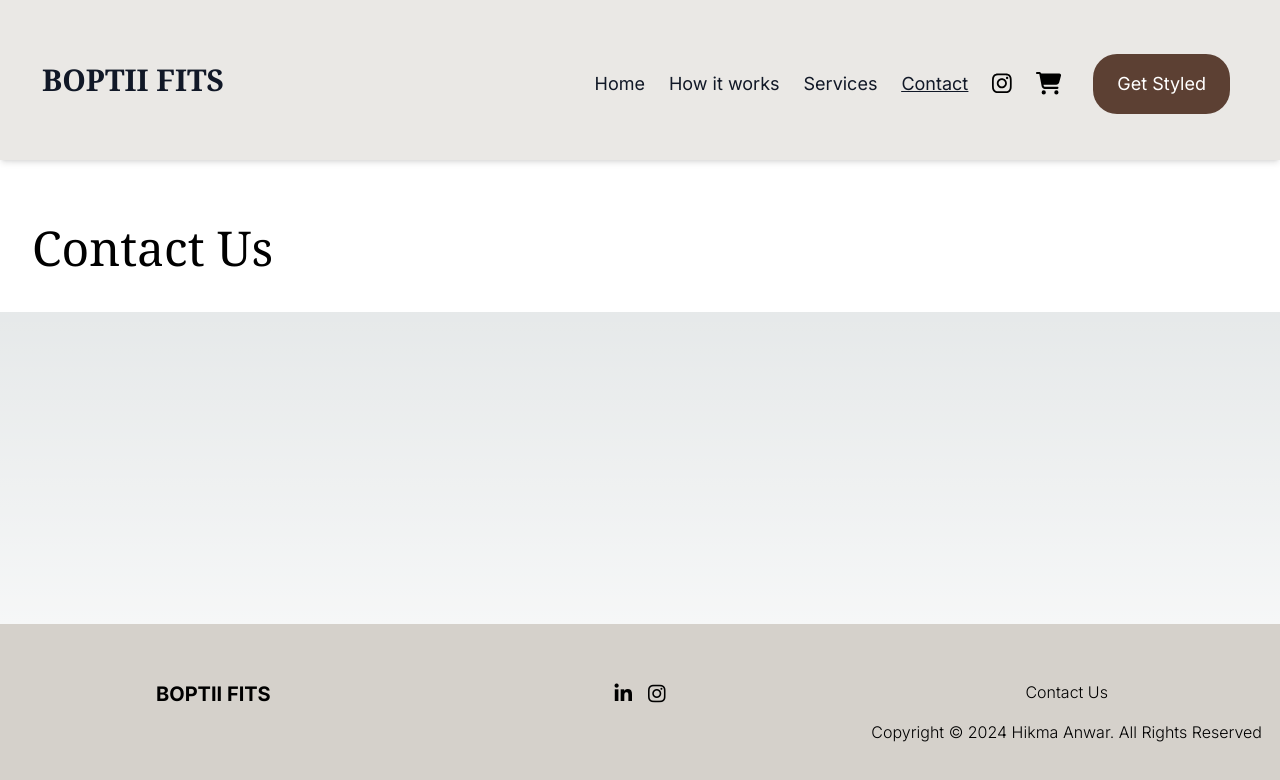
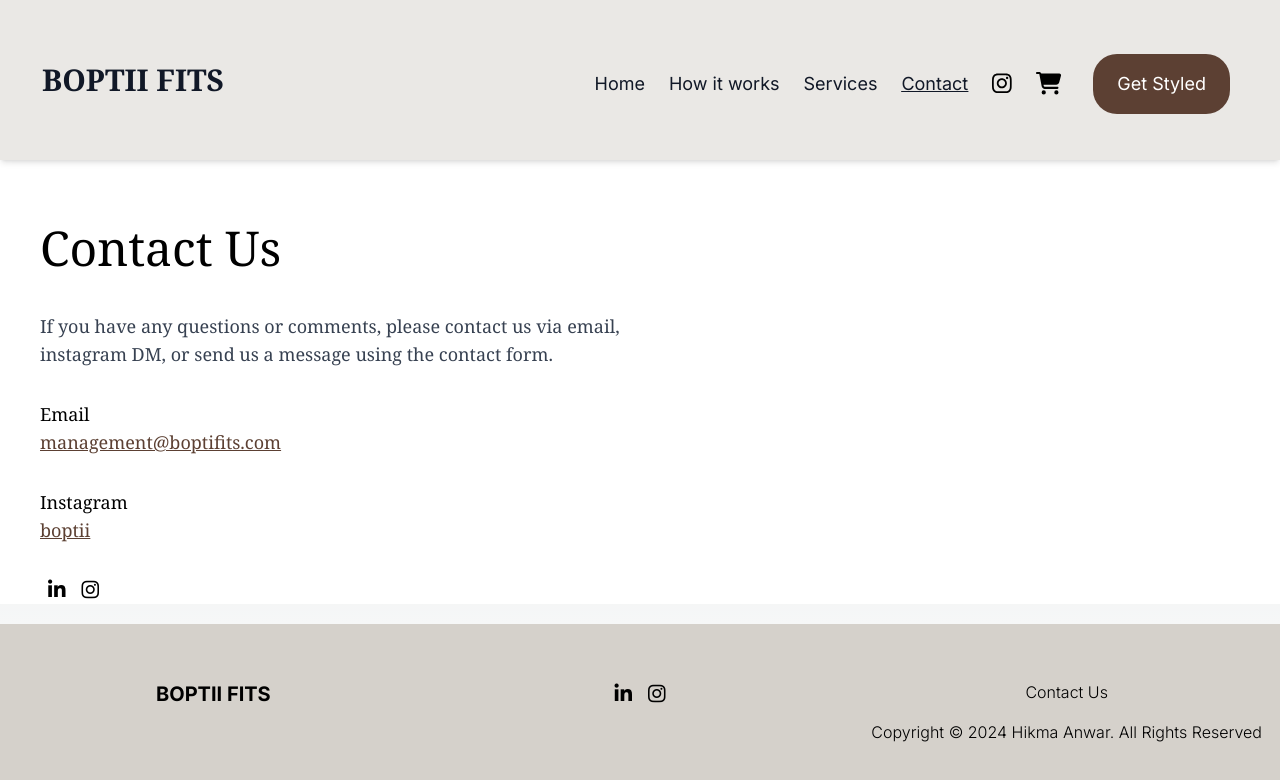
Before and after one commit to HikmaAnwar/boptii-fitss, a Next.js app: page /contact in a window 1280 px wide. Shown: the top 780 px of the page. Built offline with nearby package versions, Linux system fonts and the light colour scheme.

Commit message:
feat: created a new page for contact

```diff
--- a/src/app/contact/page.jsx
+++ b/src/app/contact/page.jsx
@@ -1,12 +1,53 @@
 "use client";
 import { useState } from "react";
+import Link from "next/link";
 
 const Contact = () => {
   return (
     <div className="bg-white ">
       <div className=" flex flex-col lg:flex-row">
-        <div className="mt-56 ml-8 mb-10 font-serif text-black w-1/2">
-          <h1 className="text-black text-5xl font-normal">Contact Us</h1>
+        <div className="mt-56 ml-10  font-serif text-black w-1/2">
+          <h1 className="text-black text-5xl mb-10">Contact Us</h1>
+          <p className="text-lg mb-6 text-gray-700">
+            If you have any questions or comments, please contact us via email,
+            instagram DM, or send us a message using the contact form.
+          </p>
+          <div className="text-black text-lg py-2">
+            <h3>Email</h3>
+            <Link
+              href="https://mailto/management@boptifits.com"
+              target="_blank"
+              className="text-brown-dark underline"
+            >
+              management@boptifits.com
+            </Link>
+            <h3 className="mt-8">Instagram</h3>
+            <Link
+              href="https://www.instagram.com/boptii/?hl=en"
+              target="_blank"
+              className="text-brown-dark underline"
+            >
+              boptii
+            </Link>
+          </div>
+          <div className="w-1/3 flex text-xl justify-start mt-6">
+            <a
+              href="https://www.linkedin.com/in/hikma-tsegaye/"
+              target="_blank"
+              className="text-md mx-2 font-bold hover:text-gray-600"
+              aria-label="LinkedIn"
+            >
+              <i className="fab fa-linkedin-in"></i>
+            </a>
+            <a
+              href="https://www.instagram.com/boptii/?hl=en"
+              target="_blank"
+              className="text-md mx-2 font-bold hover:text-gray-600"
+              aria-label="Instagram"
+            >
+              <i className="fab fa-instagram"></i>
+            </a>
+          </div>
         </div>
       </div>
     </div>
```
